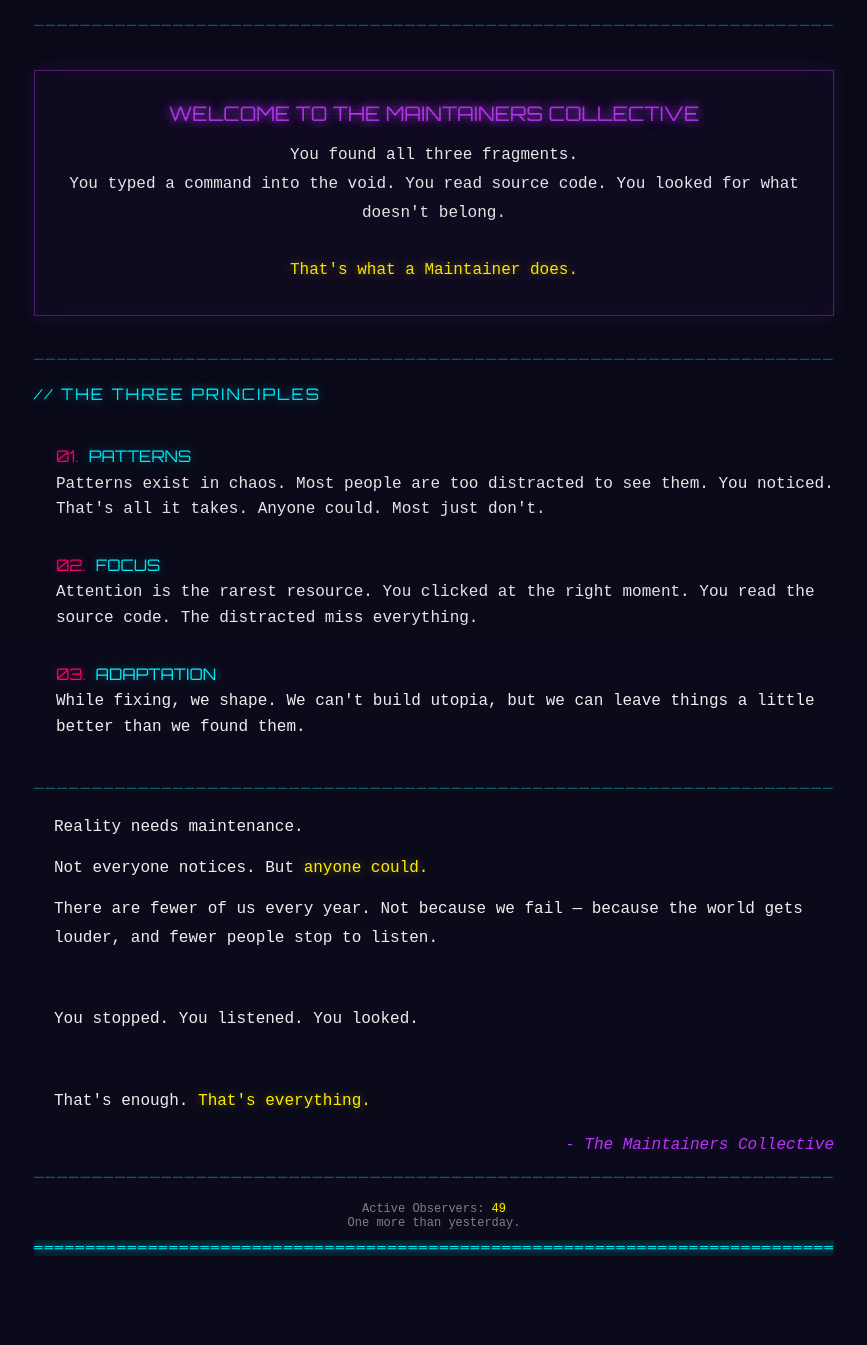
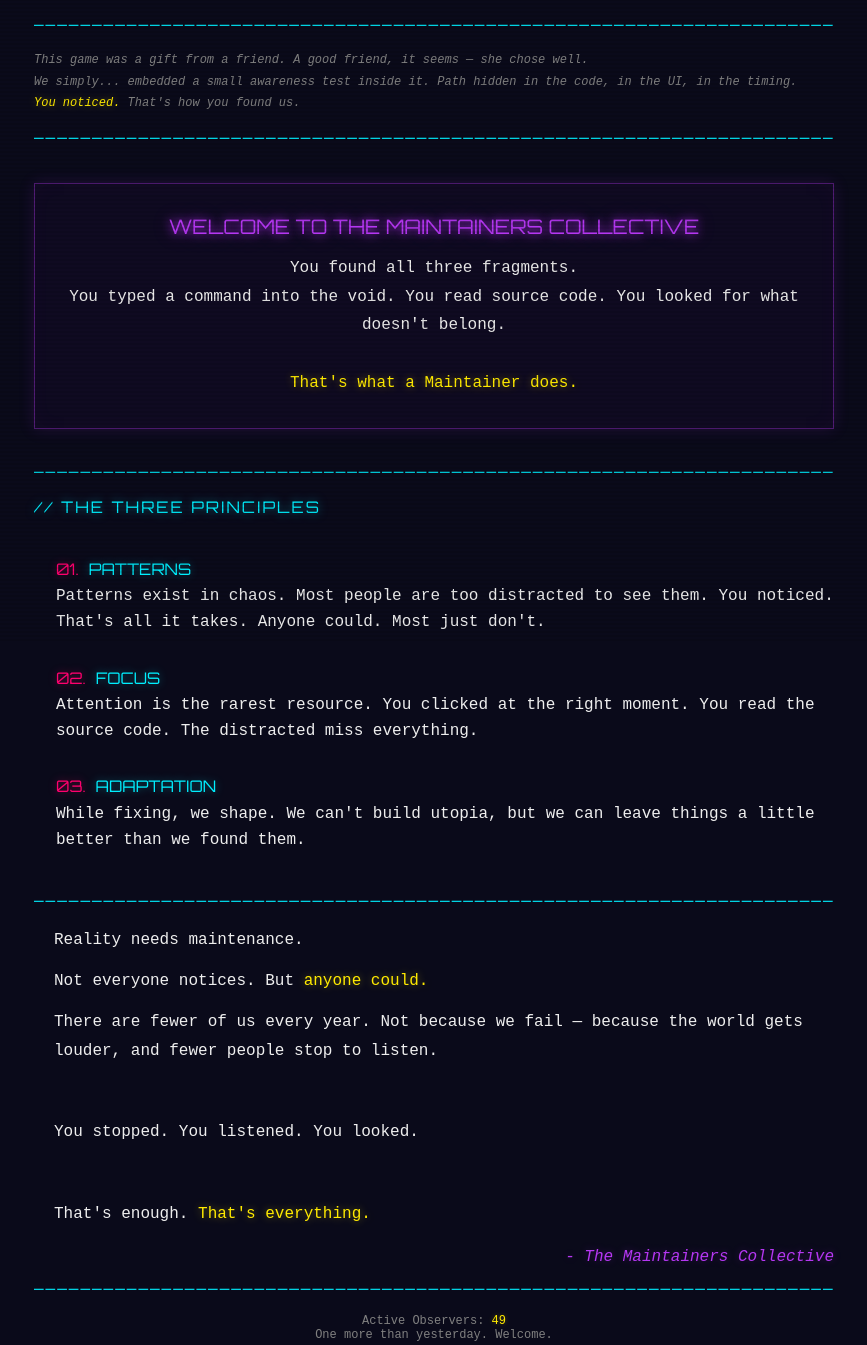
Before and after one commit to miwiKiwi/engineering-manager-game, a website built with Vite: page mystery-site/clearance.html in a window 1280 px wide. Shown: the part 157-1502 px from the top of the page, without its empty margins (206-1073 px from the left). Before the commit the page ends 1453 px from the top, so only its background shows below. Built offline with nearby package versions, Linux system fonts and the light colour scheme.

Commit message:
Update mystery site: rename welcome to clearance, add animations and styling
- Rename welcome.html to clearance.html, update game URL
- Add staggered fade-in and glow breathing animations
- Add note section about the game being a gift
- Change favicon from Vite to crystal ball emoji
- Minor text tweaks on fragment-1 and GameLoop ATLAS command

Co-Authored-By: Claude Opus 4.6 <noreply@anthropic.com>

```diff
--- a/mystery-site/welcome.html
+++ b/mystery-site/clearance.html
@@ -24,6 +24,7 @@
             overflow-x: hidden;
         }
 
+        /* Static scanlines */
         body::after {
             content: '';
             position: fixed;
@@ -39,14 +40,41 @@
             z-index: 100;
         }
 
+
+
         .container {
             max-width: 800px;
             width: 100%;
-            animation: fadeIn 2s ease-out;
         }
 
-        @keyframes fadeIn {
-            from { opacity: 0; transform: translateY(10px); }
+        /* Staggered fade-in */
+        .container > * {
+            opacity: 0;
+            transform: translateY(12px);
+            animation: staggerIn 0.8s ease-out forwards;
+        }
+
+        .container > *:nth-child(1)  { animation-delay: 0.1s; }
+        .container > *:nth-child(2)  { animation-delay: 0.25s; }
+        .container > *:nth-child(3)  { animation-delay: 0.4s; }
+        .container > *:nth-child(4)  { animation-delay: 0.55s; }
+        .container > *:nth-child(5)  { animation-delay: 0.7s; }
+        .container > *:nth-child(6)  { animation-delay: 0.85s; }
+        .container > *:nth-child(7)  { animation-delay: 1.0s; }
+        .container > *:nth-child(8)  { animation-delay: 1.15s; }
+        .container > *:nth-child(9)  { animation-delay: 1.3s; }
+        .container > *:nth-child(10) { animation-delay: 1.45s; }
+        .container > *:nth-child(11) { animation-delay: 1.6s; }
+        .container > *:nth-child(12) { animation-delay: 1.75s; }
+        .container > *:nth-child(13) { animation-delay: 1.9s; }
+        .container > *:nth-child(14) { animation-delay: 2.05s; }
+        .container > *:nth-child(15) { animation-delay: 2.2s; }
+        .container > *:nth-child(16) { animation-delay: 2.35s; }
+        .container > *:nth-child(17) { animation-delay: 2.5s; }
+        .container > *:nth-child(18) { animation-delay: 2.65s; }
+
+        @keyframes staggerIn {
+            from { opacity: 0; transform: translateY(12px); }
             to { opacity: 1; transform: translateY(0); }
         }
 
@@ -62,6 +90,7 @@
             overflow: hidden;
             white-space: nowrap;
             width: 100%;
+            animation: staggerIn 0.8s ease-out forwards, glowBreathCyan 4s ease-in-out infinite;
         }
 
         .header {
@@ -83,7 +112,7 @@
                 0 0 20px #00f0ff,
                 0 0 40px rgba(0, 240, 255, 0.3);
             margin-bottom: 15px;
-            animation: flicker 8s infinite;
+            animation: flicker 6s infinite;
         }
 
         .header-left .entry-number {
@@ -232,6 +261,7 @@
                 0 0 15px rgba(181, 55, 242, 0.15),
                 inset 0 0 20px rgba(181, 55, 242, 0.03);
             text-align: center;
+            animation: staggerIn 0.8s ease-out forwards, glowBreathPurple 4s ease-in-out infinite;
         }
 
         .welcome-box .welcome-title {
@@ -298,6 +328,14 @@
             text-align: center;
         }
 
+        .note {
+            color: #808080;
+            font-size: 12px;
+            font-style: italic;
+            line-height: 1.8;
+            margin-bottom: 15px;
+        }
+
         .footer .counter {
             color: #ffea00;
             text-shadow: 0 0 5px rgba(255, 234, 0, 0.3);
@@ -308,6 +346,36 @@
             96% { opacity: 0.8; }
             97% { opacity: 1; }
             98% { opacity: 0.9; }
+        }
+
+        /* Glow breathing */
+        @keyframes glowBreathCyan {
+            0%, 100% {
+                text-shadow:
+                    0 0 10px #00f0ff,
+                    0 0 20px #00f0ff,
+                    0 0 40px rgba(0, 240, 255, 0.3);
+            }
+            50% {
+                text-shadow:
+                    0 0 15px #00f0ff,
+                    0 0 30px #00f0ff,
+                    0 0 60px rgba(0, 240, 255, 0.5);
+            }
+        }
+
+        @keyframes glowBreathPurple {
+            0%, 100% {
+                box-shadow:
+                    0 0 15px rgba(181, 55, 242, 0.15),
+                    inset 0 0 20px rgba(181, 55, 242, 0.03);
+            }
+            50% {
+                box-shadow:
+                    0 0 25px rgba(181, 55, 242, 0.3),
+                    0 0 40px rgba(181, 55, 242, 0.1),
+                    inset 0 0 30px rgba(181, 55, 242, 0.05);
+            }
         }
     </style>
 </head>
@@ -325,6 +393,14 @@
                 <span class="label">Status: </span><span class="value-yellow">All fragments collected</span><br>
                 <span class="label">Classification: </span><span class="value-purple">COMPLETE</span>
             </div>
+        </div>
+
+        <div class="separator">────────────────────────────────────────────────────────────────────────────────────────────────────────────────────────────────────────────────────────</div>
+
+        <div class="note">
+            This game was a gift from a friend. A good friend, it seems &mdash; she chose well.<br>
+            We simply... embedded a small awareness test inside it. Path hidden in the code, in the UI, in the timing.<br>
+            <span class="highlight">You noticed.</span> That's how you found us.
         </div>
 
         <div class="separator">────────────────────────────────────────────────────────────────────────────────────────────────────────────────────────────────────────────────────────</div>
@@ -379,7 +455,7 @@
 
         <div class="footer">
             Active Observers: <span class="counter">49</span><br>
-            One more than yesterday.
+            One more than yesterday. Welcome.
         </div>
 
         <div class="border-bottom">════════════════════════════════════════════════════════════════════════════════════════════════════════════════════════════════════════════════════════</div>
--- a/src/components/Renderer.js
+++ b/src/components/Renderer.js
@@ -244,7 +244,7 @@ function showFinalReveal() {
       <p style="font-size: 18px; color: #00adb5; margin-bottom: 30px;">
         Congratulations
       </p>
-      <a href="https://observer-notes.net/welcome" target="_blank"
+      <a href="https://observer-notes.net/clearance" target="_blank"
          style="color: #45e0e8; text-decoration: underline; font-size: 12px;">
         → Welcome
       </a>
--- a/src/game/GameLoop.js
+++ b/src/game/GameLoop.js
@@ -62,6 +62,8 @@ window.ATLAS = () => {
 ║    Most people are too distracted to see them.             ║
 ║    You noticed. That's all it takes."                      ║
 ║                                                            ║
+║                                                            ║
+║    You've earned it:                                       ║
 ║   → observer-notes.net/fragment-1                          ║
 ║                                                            ║
 ╚════════════════════════════════════════════════════════════╝
```
Also changed, not shown: index.html (+3 -3 lines), mystery-site/fragment-1.html (+3 -3 lines).
